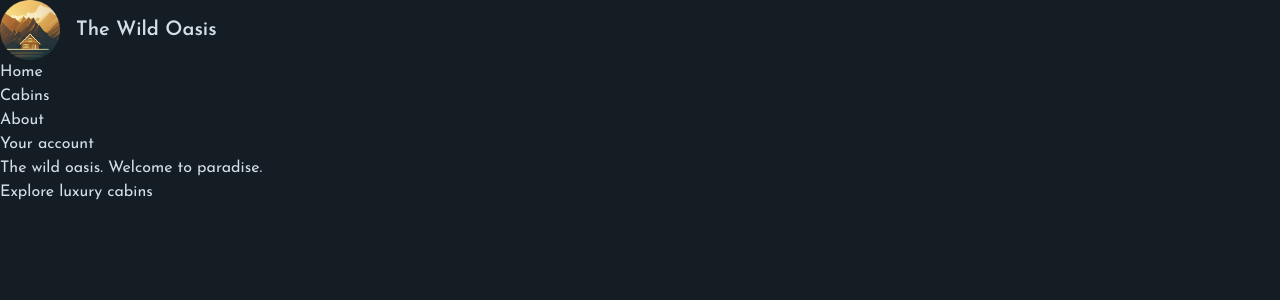
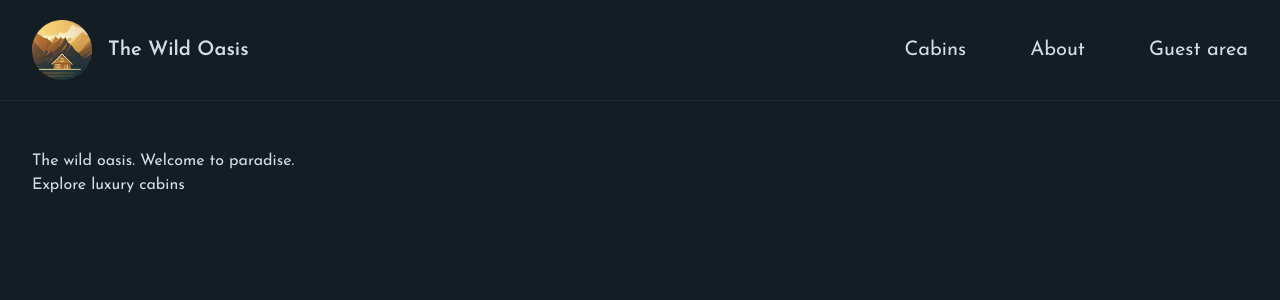
Before and after one commit to Ame0304/the-wild-oasis-customer, a Next.js app: page / in a window 1280 px wide. Shown: the top 300 px of the page. Built offline with nearby package versions, Linux system fonts and the light colour scheme.

Commit message:
Improve Navigation and Root layout

```diff
--- /dev/null
+++ b/app/_components/Header.js
@@ -0,0 +1,15 @@
+import Navigation from '@/app/_components/Navigation';
+import Logo from '@/app/_components/Logo';
+
+function Header() {
+  return (
+    <header className='border-b border-primary-900 px-8 py-5'>
+      <div className='flex justify-between items-center max-w-7xl mx-auto'>
+        <Logo />
+        <Navigation />
+      </div>
+    </header>
+  );
+}
+
+export default Header;
--- a/app/_components/Navigation.js
+++ b/app/_components/Navigation.js
@@ -2,19 +2,33 @@
 
 export default function Navigation() {
   return (
-    <ul>
+    <nav className="z-10 text-xl">
+      <ul className="flex gap-16 items-center">
         <li>
-        <Link href="/">Home</Link>
+          <Link
+            href="/cabins"
+            className="hover:text-accent-400 transition-colors"
+          >
+            Cabins
+          </Link>
         </li>
         <li>
-        <Link href="/cabins">Cabins</Link>
+          <Link
+            href="/about"
+            className="hover:text-accent-400 transition-colors"
+          >
+            About
+          </Link>
         </li>
         <li>
-        <Link href="/about">About</Link>
-      </li>
-      <li>
-        <Link href="/account">Your account</Link>
+          <Link
+            href="/account"
+            className="hover:text-accent-400 transition-colors"
+          >
+            Guest area
+          </Link>
         </li>
       </ul>
+    </nav>
   );
 }
--- a/app/layout.js
+++ b/app/layout.js
@@ -8,6 +8,7 @@
 });
 
 import "@/app/_styles/globals.css";
+import Header from "./_components/Header";
 
 export const metadata = {
   title: {
@@ -22,13 +23,12 @@
   return (
     <html lang="en">
       <body
-        className={`${josefin.className} bg-primary-950 text-primary-100 min-h-screen`}
+        className={`${josefin.className} bg-primary-950 text-primary-100 min-h-scree flex flex-col antialiased`}
       >
-        <header>
-          <Logo />
-        </header>
-        <Navigation />
-        <main>{children}</main>
+        <Header />
+        <div className="flex-1 px-8 py-12">
+          <main className="max-w-7xl mx-auto">{children}</main>
+        </div>
       </body>
     </html>
   );
```
Lines whose indentation alone changed are shown as unchanged.
